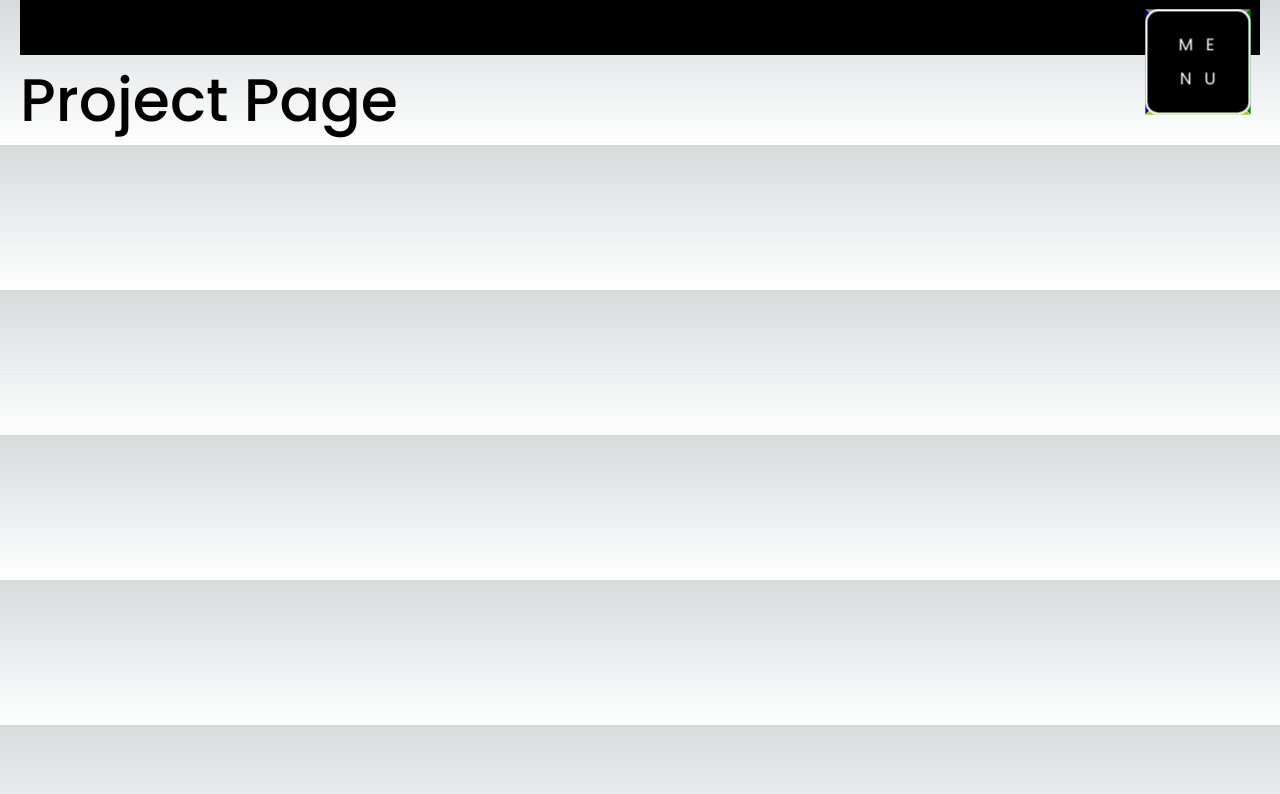
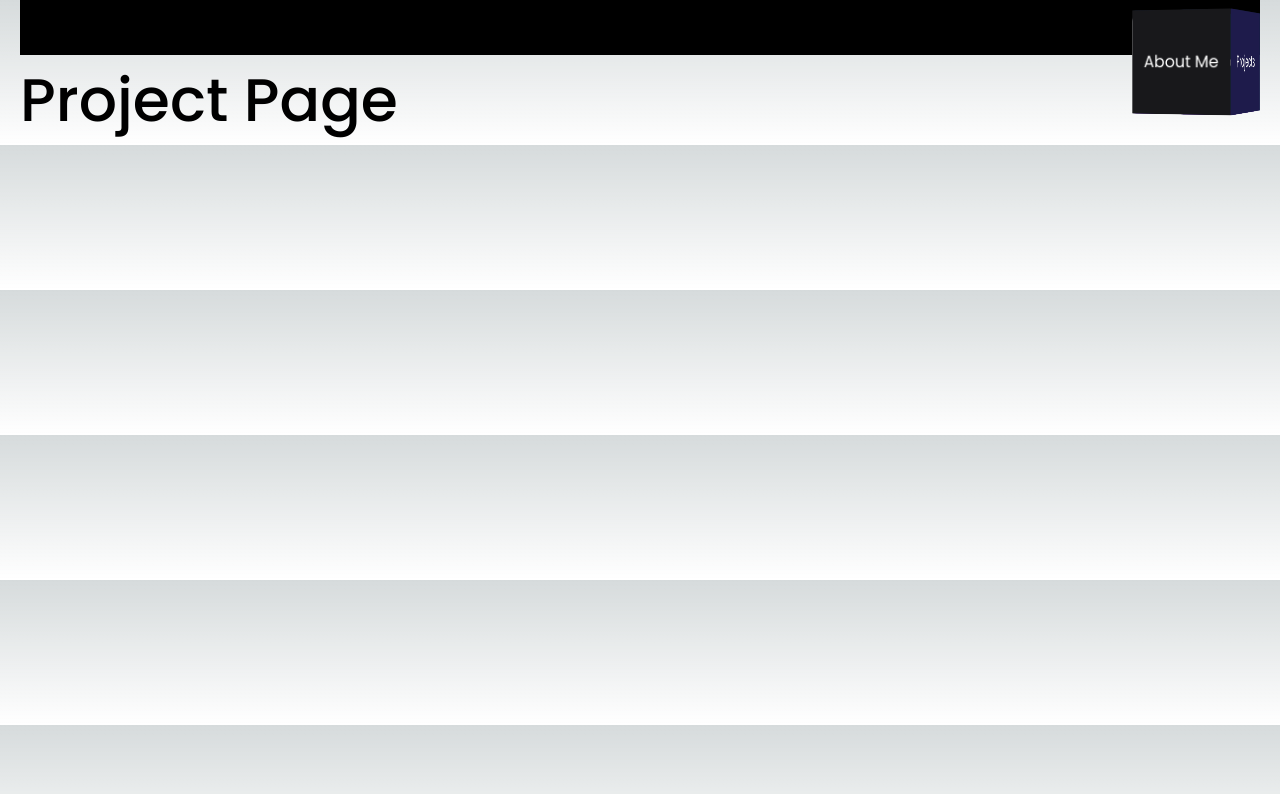
Before and after one commit to decidev22/portfolio, a Next.js app: page /projects in a window 1280 px wide. Shown: the top 794 px of the page. Built offline with nearby package versions, Linux system fonts and the light colour scheme.

Commit message:
nav bar style v1

```diff
--- a/app/component/nav/MenuBox.module.css
+++ b/app/component/nav/MenuBox.module.css
@@ -10,6 +10,7 @@
   width: 100px;
   height: 100px;
   transform-style: preserve-3d;
+  animation: menuboxRotate 30s infinite;
 }
 
 .cube-container .cube-face {
@@ -24,47 +25,61 @@
 }
 
 .cube-container .front {
-  background: black;
+  background: #172554;
   transform: translateZ(50px);
 }
 
 .cube-container .back {
-  background: red;
-  opacity: 0;
+  background: #1e1b4b;
   transform: rotateY(180deg) translateZ(50px);
 }
 
 .cube-container .left {
-  background: navy;
+  background: #082f49;
   transform: rotateY(-90deg) translateZ(50px);
 }
 
 .cube-container .right {
-  background: green;
+  background: #18181b;
   transform: rotateY(90deg) translateZ(50px);
 }
 
 .cube-container .bottom {
-  background: yellowgreen;
+  background: #2e1065;
   transform: rotateX(-90deg) translateZ(50px);
 }
 
 .cube-container .top {
-  background: grey;
+  background: #0f172a;
   transform: rotateX(90deg) translateZ(50px);
 }
 
 @keyframes menuboxRotate {
   0% {
-    transform: rotateX(45deg) rotateY(-45deg);
+    /* Shows Front */
+    transform: rotateY(0deg);
+    transform: rotateX(0deg);
   }
   15% {
-    transform: rotateX(-45deg) rotateY(45deg);
+    /* Shows Right */
+    transform: rotateY(-90deg);
   }
   35% {
-    transform: translateY(270deg);
+    /* Shows Back */
+    transform: rotateY(-180deg);
   }
-  45% {
-    transform: translateY(360deg);
+  55% {
+    /* Shows Left */
+    transform: rotateY(-270deg);
+  }
+  75% {
+    /* Shows Top */
+    transform: rotateY(-90deg);
+    transform: rotateX(-90deg);
+  }
+  95% {
+    /* Shows Bottom */
+    transform: rotateY(-90deg);
+    transform: rotateX(-270deg);
   }
 }
--- a/app/component/nav/MenuBox.tsx
+++ b/app/component/nav/MenuBox.tsx
@@ -1,31 +1,32 @@
 "use client";
 
-import { useEffect, useState } from "react";
+import { useEffect } from "react";
 import classes from "./MenuBox.module.css";
+import Image from "next/image";
 
 const MenuBox = () => {
-  useEffect(() => {
-    const cubebox = Array.from(
-      document.getElementsByClassName(
-        `${classes.cube}`
-      ) as HTMLCollectionOf<HTMLElement>
-    );
-    const handleMouseMove = (event: MouseEvent) => {
-      const rotationValue = 270;
-      let mouseX = 0;
-      let mouseY = 0;
-      mouseX = event.clientX;
-      mouseY = event.clientY;
-      let rotateX = -(mouseY / window.innerHeight - 0.5) * rotationValue;
-      let rotateY = (mouseX / window.innerHeight - 0.5) * rotationValue;
-      cubebox.forEach((box) => {
-        box.style.transform = `rotateX(${rotateX}deg) rotateY(${rotateY}deg)`;
-      });
-    };
-    return () => {
-      window.addEventListener("mousemove", handleMouseMove);
-    };
-  }, []);
+  //   useEffect(() => {
+  //     const cubebox = Array.from(
+  //       document.getElementsByClassName(
+  //         `${classes.cube}`
+  //       ) as HTMLCollectionOf<HTMLElement>
+  //     );
+  //     const handleMouseMove = (event: MouseEvent) => {
+  //       const rotationValue = 270;
+  //       let mouseX = 0;
+  //       let mouseY = 0;
+  //       mouseX = event.clientX;
+  //       mouseY = event.clientY;
+  //       let rotateX = -(mouseY / window.innerHeight - 0.5) * rotationValue;
+  //       let rotateY = (mouseX / window.innerHeight - 0.5) * rotationValue;
+  //       cubebox.forEach((box) => {
+  //         box.style.transform = `rotateX(${rotateX}deg) rotateY(${rotateY}deg)`;
+  //       });
+  //     };
+  //     return () => {
+  //       window.addEventListener("mousemove", handleMouseMove);
+  //     };
+  //   }, []);
 
   return (
     <div className={`${classes.container} `}>
@@ -44,19 +45,19 @@ const MenuBox = () => {
             </div>
           </div>
           <div className={`${classes[`cube-face`]} ${classes[`back`]}`}>
-            HOME
+            Projects
           </div>
           <div className={`${classes[`cube-face`]} ${classes[`left`]}`}>
-            PROJECTS
+            Contact
           </div>
           <div className={`${classes[`cube-face`]} ${classes[`right`]}`}>
-            CONTACT
+            About Me
           </div>
           <div className={`${classes[`cube-face`]} ${classes[`top`]}`}>
-            ABOUT
+            Shoutouts
           </div>
           <div className={`${classes[`cube-face`]} ${classes[`bottom`]}`}>
-            SHOUTOUTS
+            Links
           </div>
         </div>
       </div>
--- a/app/component/nav/NavBar.tsx
+++ b/app/component/nav/NavBar.tsx
@@ -1,30 +1,10 @@
 "use client";
 import NavLink from "./NavLink";
-import Image from "next/image";
-import { useRouter } from "next/navigation";
 import classes from "./NavBar.module.css";
 import MenuBox from "./MenuBox";
 const NavBar = () => {
-  const router = useRouter();
   return (
     <nav className="flex justify-end w-full top-0 p-3 sticky z-10 h-[55px] bg-black">
-      {/* <div className="relative">
-        <Image
-          src="/logo.png"
-          alt="Logo"
-          width={70}
-          height={70}
-          className="z-20"
-          onClick={() => router.push("/")}
-        />
-        <div className={`${classes.sun}  z-10`}> </div>
-        <div className={`${classes.suntwo}  z-20`}> </div>
-        <div className={`${classes.wavecontainer} -z-10`}> </div>
-        <div className={`${classes.wave} -z-30`}> </div>
-        <div className={`${classes["wavetwo"]} -z-20`}></div>
-        <div className={`${classes["wavethree"]} -z-40`}></div>
-      </div> */}
-
       {/* OLD NAV BAR Commented out */}
       {/* <ul className="list-none">
         <NavLink href="/" title="Home" />
--- a/app/component/pages/mainpageComponent/Main_Greeting.tsx
+++ b/app/component/pages/mainpageComponent/Main_Greeting.tsx
@@ -43,7 +43,7 @@ const Main_Greeting = () => {
     <>
       <div className="largeText mt-10">
         <div className="inline-block">
-          Kia Ora,
+          G Day,
           <br />
           My name is Andy, a{" "}
         </div>
```
Also changed, not shown: app/component/nav/NavBar.module.css (+9 -7 lines).
